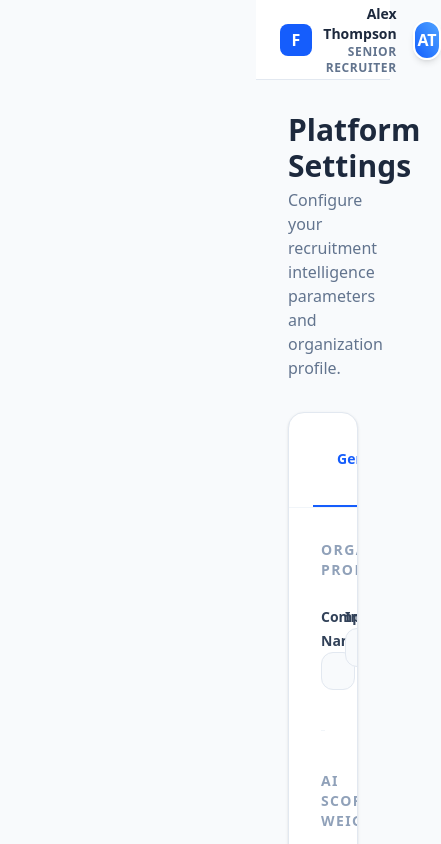
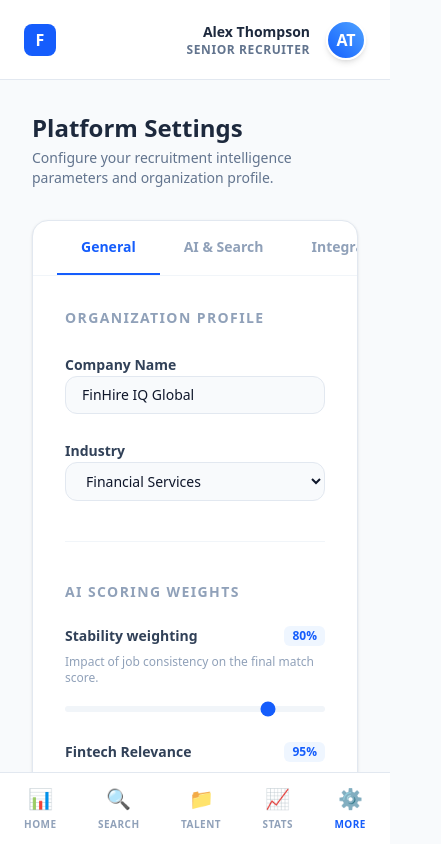
Before and after one commit to Sammione/Finhire, a Next.js app in the folder dashboard/: page /settings in a window 390 px wide. Shown: the top 844 px of the page, 441 px wide, since content can reach past the window. Built offline with nearby package versions, Linux system fonts and the light colour scheme.

Commit message:
style: fix mobile responsiveness for all remaining pages

```diff
--- a/dashboard/src/app/analytics/page.tsx
+++ b/dashboard/src/app/analytics/page.tsx
@@ -3,6 +3,7 @@
 import React, { useEffect, useState } from 'react';
 import Sidebar from '@/components/Sidebar';
 import Header from '@/components/Header';
+import MobileNav from '@/components/MobileNav';
 import { fetchWithAuth } from '@/lib/api';
 
 export default function AnalyticsPage() {
@@ -31,13 +32,15 @@ export default function AnalyticsPage() {
   return (
     <div className="min-h-screen bg-slate-50 font-sans text-slate-900">
       <Sidebar activePath="/analytics" />
-      <main className="pl-64">
+      <MobileNav activePath="/analytics" />
+      <main className="lg:pl-64 pb-20 lg:pb-0">
         <Header />
         <div className="p-8">
           <div className="mb-8">
-            <h1 className="text-3xl font-bold text-slate-800">Recruitment Analytics</h1>
-            <p className="text-slate-500 mt-1">Deep insights into your hiring funnel and source effectiveness.</p>
+            <h1 className="text-2xl sm:text-3xl font-bold text-slate-800">Recruitment Analytics</h1>
+            <p className="text-slate-500 mt-1 text-sm sm:text-base">Deep insights into your hiring funnel and source effectiveness.</p>
           </div>
+
 
           <div className="grid grid-cols-1 lg:grid-cols-3 gap-8 mb-10">
             <MetricCard title="Time to Hire" value="18 Days" change="-4 days" positive />
--- a/dashboard/src/app/outreach/page.tsx
+++ b/dashboard/src/app/outreach/page.tsx
@@ -1,18 +1,21 @@
 import React from 'react';
 import Sidebar from '@/components/Sidebar';
 import Header from '@/components/Header';
+import MobileNav from '@/components/MobileNav';
 
 export default function OutreachPage() {
   return (
     <div className="min-h-screen bg-slate-50 font-sans text-slate-900">
       <Sidebar activePath="/outreach" />
-      <main className="pl-64">
+      <MobileNav activePath="/outreach" />
+      <main className="lg:pl-64 pb-20 lg:pb-0">
         <Header />
         <div className="p-8">
           <div className="mb-8">
-            <h1 className="text-3xl font-bold text-slate-800">Automated Outreach</h1>
-            <p className="text-slate-500 mt-1">AI-generated personalized sequences for candidates.</p>
+            <h1 className="text-2xl sm:text-3xl font-bold text-slate-800">Automated Outreach</h1>
+            <p className="text-slate-500 mt-1 text-sm sm:text-base">AI-generated personalized sequences for candidates.</p>
           </div>
+
 
           <div className="grid grid-cols-1 lg:grid-cols-3 gap-8">
             <div className="lg:col-span-2 space-y-6">
--- a/dashboard/src/app/pipelines/page.tsx
+++ b/dashboard/src/app/pipelines/page.tsx
@@ -3,6 +3,7 @@
 import React, { useEffect, useState } from 'react';
 import Sidebar from '@/components/Sidebar';
 import Header from '@/components/Header';
+import MobileNav from '@/components/MobileNav';
 import { fetchWithAuth } from '@/lib/api';
 
 export default function PipelinesPage() {
@@ -26,18 +27,20 @@ export default function PipelinesPage() {
   return (
     <div className="min-h-screen bg-slate-50 font-sans text-slate-900">
       <Sidebar activePath="/pipelines" />
-      <main className="pl-64">
+      <MobileNav activePath="/pipelines" />
+      <main className="lg:pl-64 pb-20 lg:pb-0">
         <Header />
         <div className="p-8">
-          <div className="flex justify-between items-end mb-8">
+          <div className="flex flex-col sm:flex-row justify-between items-start sm:items-end gap-4 mb-8">
             <div>
-              <h1 className="text-3xl font-bold text-slate-800">Recruitment Pipelines</h1>
-              <p className="text-slate-500 mt-1">Manage your active candidate hiring stages.</p>
+              <h1 className="text-2xl sm:text-3xl font-bold text-slate-800">Recruitment Pipelines</h1>
+              <p className="text-slate-500 mt-1 text-sm sm:text-base">Manage your active candidate hiring stages.</p>
             </div>
-            <a href="/pipelines/create" className="bg-blue-600 text-white px-6 py-2.5 rounded-lg font-semibold hover:bg-blue-700 transition-colors shadow-lg shadow-blue-200">
+            <a href="/pipelines/create" className="w-full sm:w-auto text-center bg-blue-600 text-white px-6 py-2.5 rounded-lg font-semibold hover:bg-blue-700 transition-colors shadow-lg shadow-blue-200">
               + Create Pipeline
             </a>
           </div>
+
 
           <div className="flex gap-6 overflow-x-auto pb-4">
             <PipelineColumn title="Sourced" count={candidates.length}>
--- a/dashboard/src/app/settings/page.tsx
+++ b/dashboard/src/app/settings/page.tsx
@@ -1,21 +1,24 @@
 import React from 'react';
 import Sidebar from '@/components/Sidebar';
 import Header from '@/components/Header';
+import MobileNav from '@/components/MobileNav';
 
 export default function SettingsPage() {
   return (
     <div className="min-h-screen bg-slate-50 font-sans text-slate-900">
       <Sidebar activePath="/settings" />
-      <main className="pl-64">
+      <MobileNav activePath="/settings" />
+      <main className="lg:pl-64 pb-20 lg:pb-0">
         <Header />
         <div className="p-8 max-w-4xl">
           <div className="mb-8">
-            <h1 className="text-3xl font-bold text-slate-800">Platform Settings</h1>
-            <p className="text-slate-500 mt-1">Configure your recruitment intelligence parameters and organization profile.</p>
+            <h1 className="text-2xl sm:text-3xl font-bold text-slate-800">Platform Settings</h1>
+            <p className="text-slate-500 mt-1 text-sm sm:text-base">Configure your recruitment intelligence parameters and organization profile.</p>
           </div>
 
+
           <div className="bg-white rounded-2xl border border-slate-200 shadow-sm overflow-hidden">
-            <div className="flex border-b border-slate-100 px-6">
+            <div className="flex border-b border-slate-100 px-6 overflow-x-auto whitespace-nowrap">
               <TabItem label="General" active />
               <TabItem label="AI & Search" />
               <TabItem label="Integrations" />
@@ -23,11 +26,12 @@ export default function SettingsPage() {
               <TabItem label="Billing" />
             </div>
 
+
             <div className="p-8 space-y-10">
               {/* Profile Section */}
               <section>
                 <h3 className="text-sm font-bold text-slate-400 uppercase tracking-widest mb-6">Organization Profile</h3>
-                <div className="grid grid-cols-2 gap-6">
+                <div className="grid grid-cols-1 sm:grid-cols-2 gap-6">
                   <div className="space-y-2">
                     <label className="text-sm font-semibold text-slate-700">Company Name</label>
                     <input type="text" defaultValue="FinHire IQ Global" className="w-full px-4 py-2 bg-slate-50 border border-slate-200 rounded-xl text-sm focus:border-blue-500 outline-none transition-all" />
@@ -42,6 +46,7 @@ export default function SettingsPage() {
                   </div>
                 </div>
               </section>
+
 
               {/* AI Parameters */}
               <section className="pt-10 border-t border-slate-100">
```
